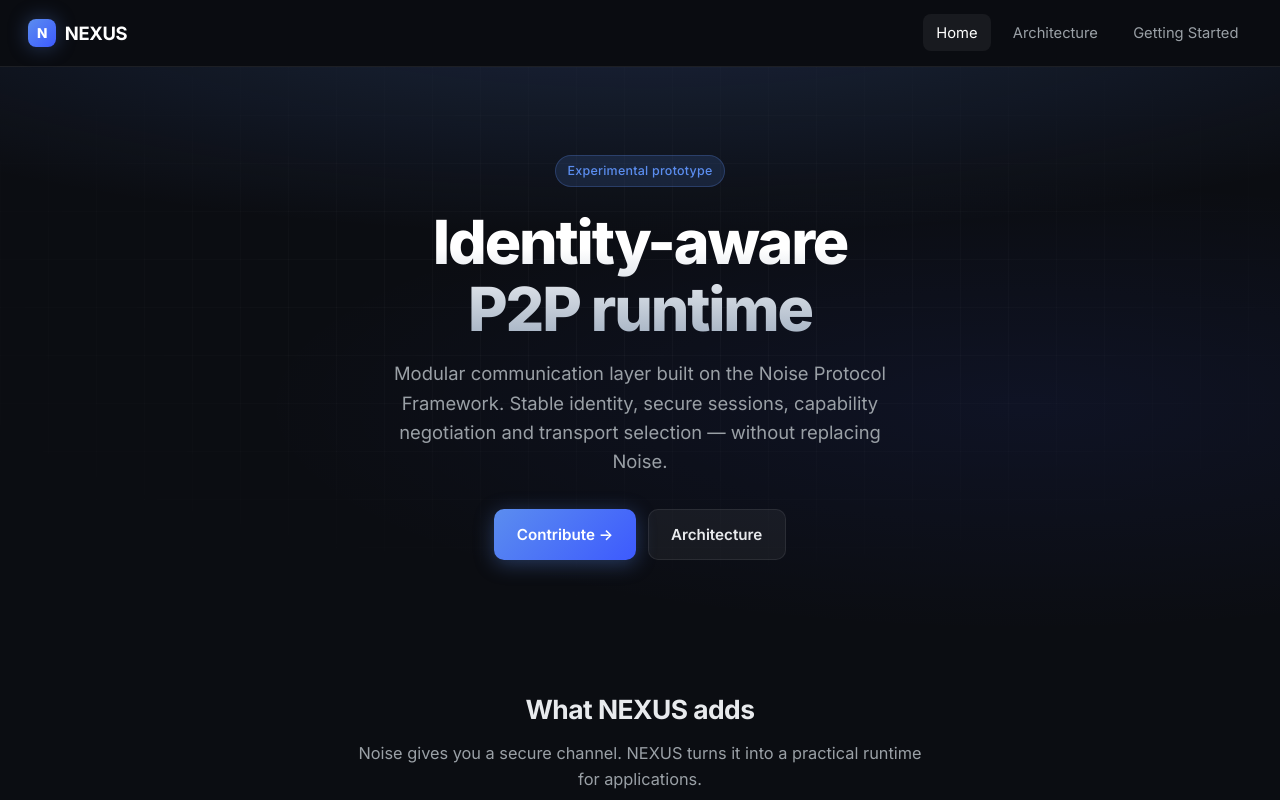
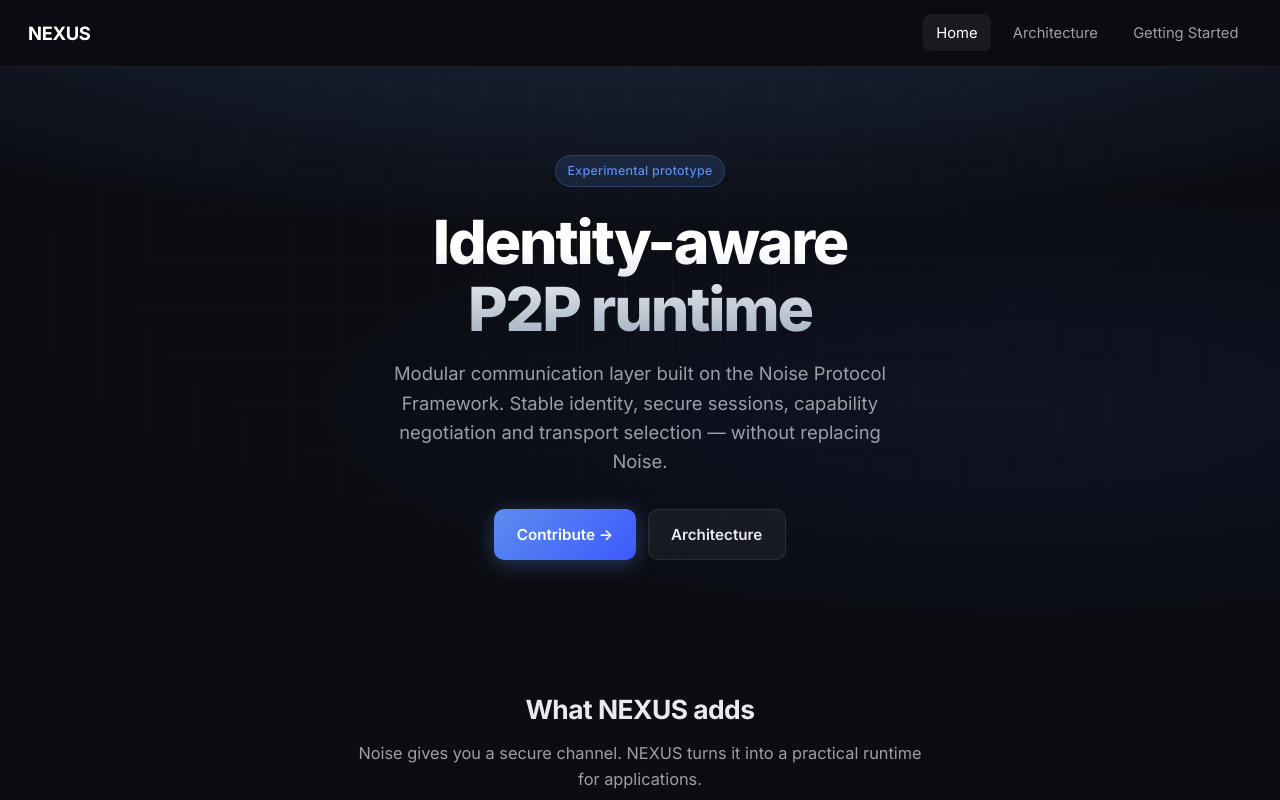
Before and after one commit to papanya02/loom.github.io, a plain HTML site: page index.html in a window 1280 px wide. Shown: the top 800 px of the page. Drawn offline with Linux system fonts and the light colour scheme.

Commit message:
Update index.html

```diff
--- a/index.html
+++ b/index.html
@@ -13,7 +13,6 @@
 
 <nav class="nav">
   <a href="index.html" class="logo">
-    <span class="logo-mark">N</span>
     NEXUS
   </a>
   <a href="index.html" class="active">Home</a>
```
